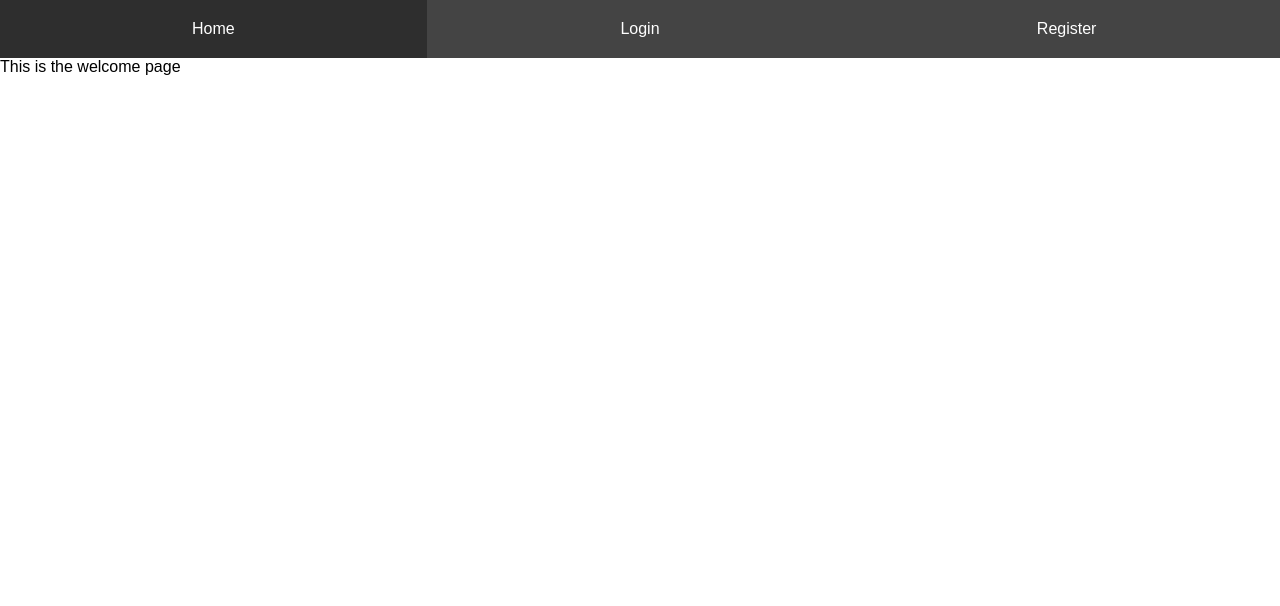
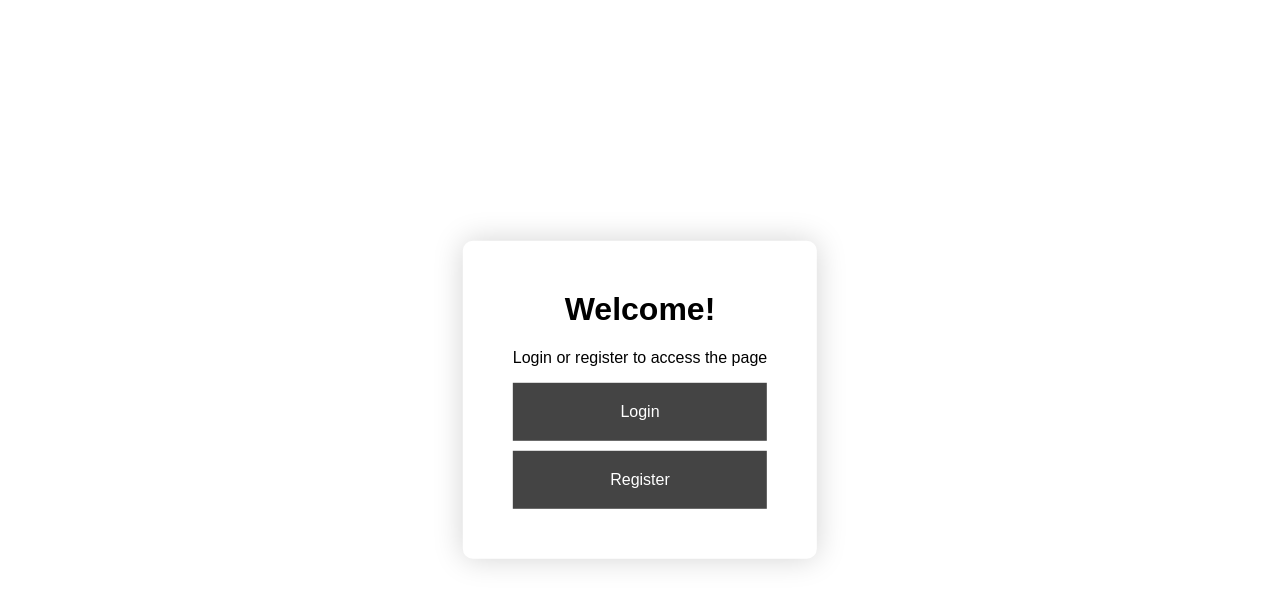
Before and after one commit to merlox/login, a React app: page / in a window 1280 px wide. Shown: the top 606 px of the page. Built offline with nearby package versions, Linux system fonts and the light colour scheme.

Commit message:
Created initial page with a great design

```diff
--- a/src/client/components/Nav.js
+++ b/src/client/components/Nav.js
@@ -9,9 +9,9 @@ class Nav extends Component {
 	render () {
 		return (
 			<div className="nav">
-				<Link to="/">Home</Link>
-				<Link to="/login">Login</Link>
-				<Link to="/register">Register</Link>
+				<Link className="boxy-link" to="/">Home</Link>
+				<Link className="boxy-link" to="/login">Login</Link>
+				<Link className="boxy-link" to="/register">Register</Link>
             </div>
 		)
 	}
--- a/src/client/components/WelcomePage.js
+++ b/src/client/components/WelcomePage.js
@@ -1,16 +1,26 @@
 import React, { Component } from 'react'
+import { Link } from 'react-router-dom'
 import Nav from './Nav'
 
 export default class WelcomePage extends Component {
     constructor () {
         super()
+
+        this.state = {
+            newVisitor: typeof window.localStorage.newVisitor == 'undefined'
+        }
+        window.localStorage.newVisitor = false
     }
 
     render () {
         return (
-            <div>
-                <Nav />
-                This is the welcome page
+            <div className="welcome-page">
+                <h1>Welcome{this.state.newVisitor ? '!' : ', again!'}</h1>
+                <p>Login or register to access the page</p>
+                <div className="link-container">
+                    <Link className="boxy-link" to="/login">Login</Link>
+                    <Link className="boxy-link" to="/register">Register</Link>
+                </div>
             </div>
         )
     }
--- a/src/client/css/index.styl
+++ b/src/client/css/index.styl
@@ -22,29 +22,47 @@ input, textarea
     border-radius: 10px
     border: 1px solid lightgrey
 
+.boxy-link
+    color: white
+    text-decoration: none
+    padding: 20px 0
+    width: 100%
+    text-align: center
+    background-color: #444444
+
+    &:hover
+        background-color: #2e2e2e
+
+    &:active
+        color: whitesmoke
+        background-color: #000000
+
 .nav
     display: grid
     grid-template-columns: repeat(3, 1fr)
     justify-items: center
     align-items: center
 
-    a
-        color: white
-        text-decoration: none
-        padding: 20px 0
-        width: 100%
-        text-align: center
-        background-color: #444444
+.welcome-page
+    max-width: 400px
+    position: fixed
+    box-shadow: 0 0 30px 0 lightgrey
+    padding: 50px
+    border-radius: 10px
+    top: 50%
+    left: 50%
+    transform: translate(-50%, -50%)
+    text-align: center
 
-        &:hover
-            background-color: #2e2e2e
+    h1
+        margin-top: 0
 
-        &:active
-            color: whitesmoke
-            background-color: #000000
+    .link-container
+        display: flex
+        flex-direction: column
 
-.color-grey
-    color: lightgrey
+        a:not(:last-child)
+            margin-bottom: 10px
 
 @media (max-width: 850px)
     .nav
```
Also changed, not shown: 2 other files (tests, documents, lock files or other folders).
